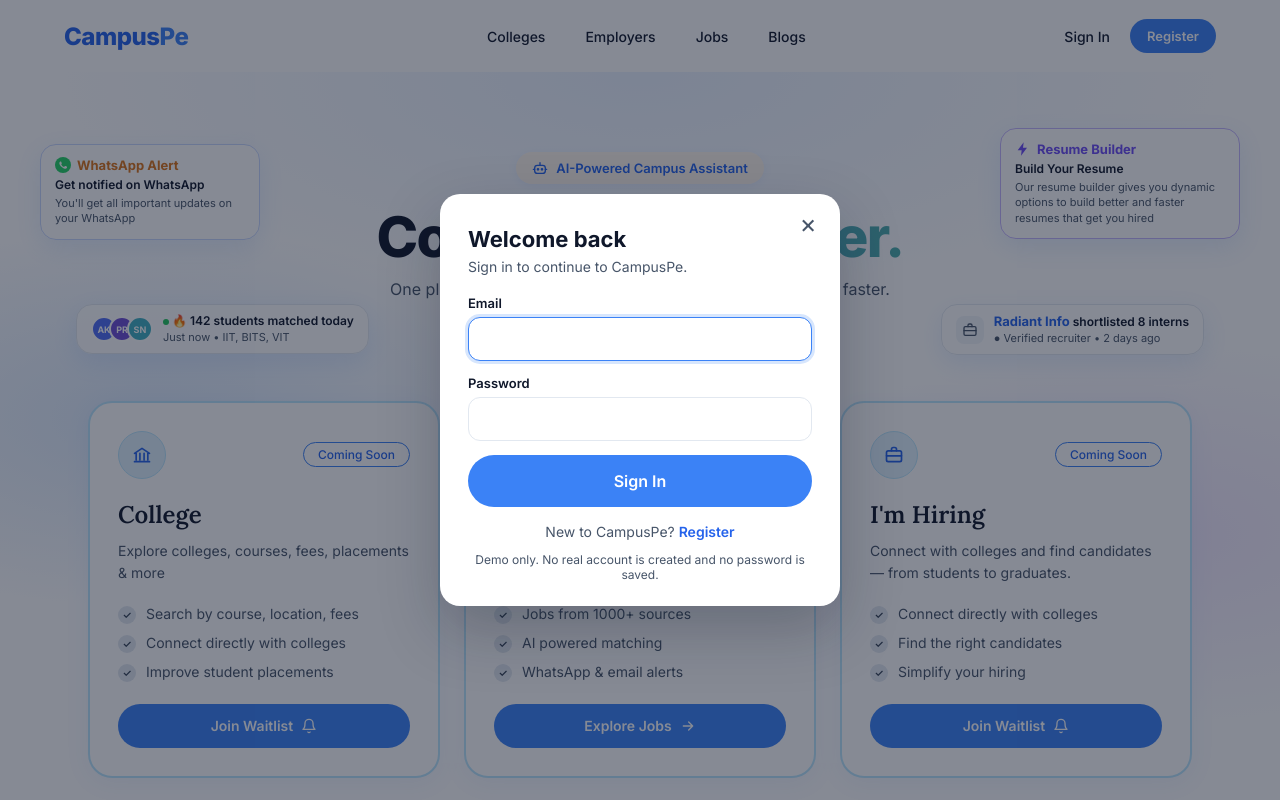
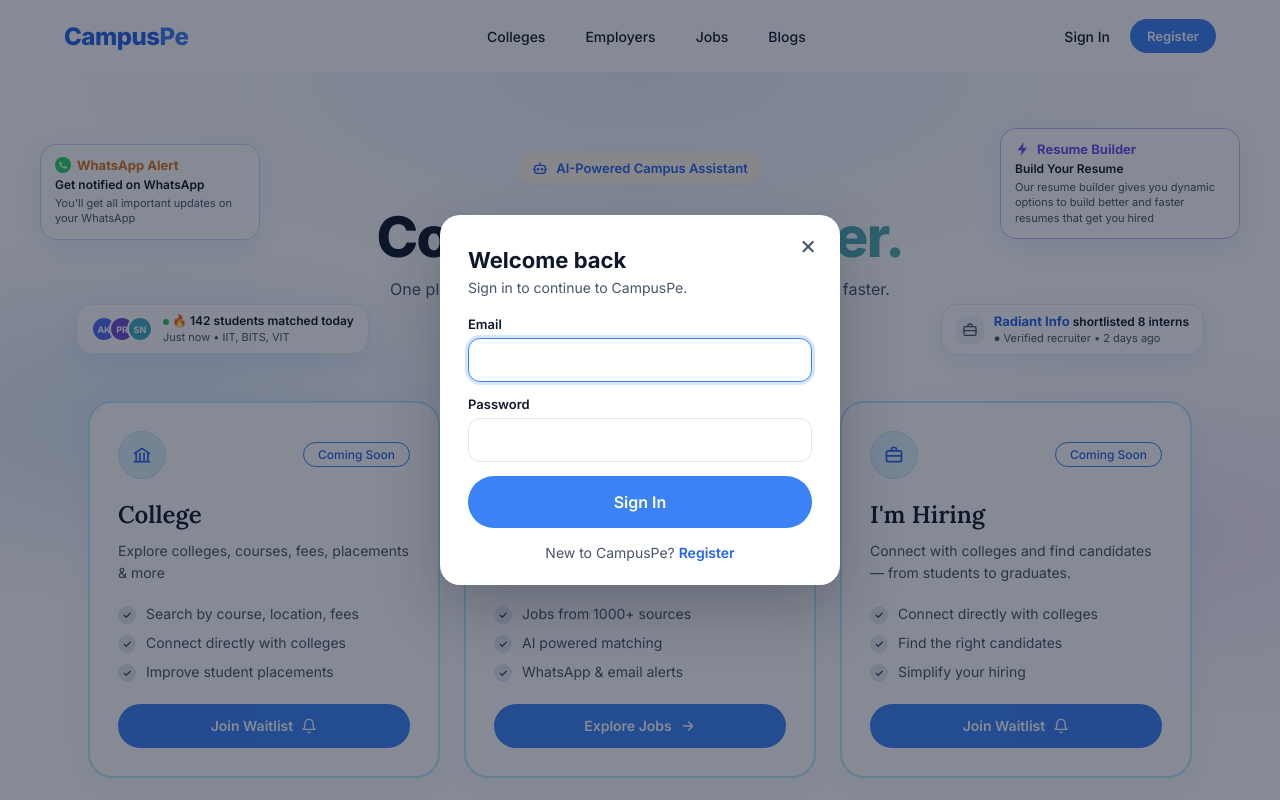
Before and after one commit to Sushil09kp/campuspe-29, a Next.js app: page / in a window 1280 px wide. Both pictures are taken after a click on the button "Sign In". Shown: the top 800 px of the page. Built offline with nearby package versions, Linux system fonts and the light colour scheme.

Commit message:
Remove demo note from auth modal

```diff
--- a/app/components/AuthModal/AuthModal.js
+++ b/app/components/AuthModal/AuthModal.js
@@ -132,10 +132,6 @@
             {isSignUp ? "Sign In" : "Register"}
           </button>
         </p>
-
-        <p className={styles.demo}>
-          Demo only. No real account is created and no password is saved.
-        </p>
       </div>
     </div>
   );
```
